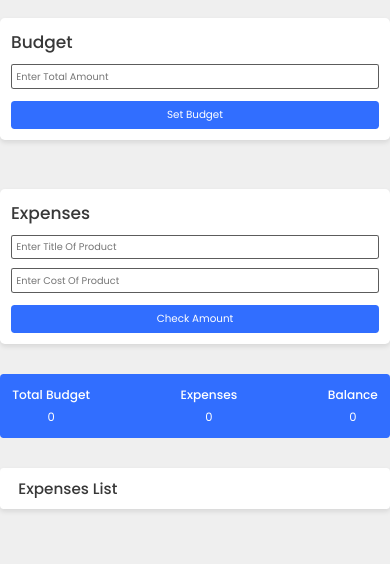
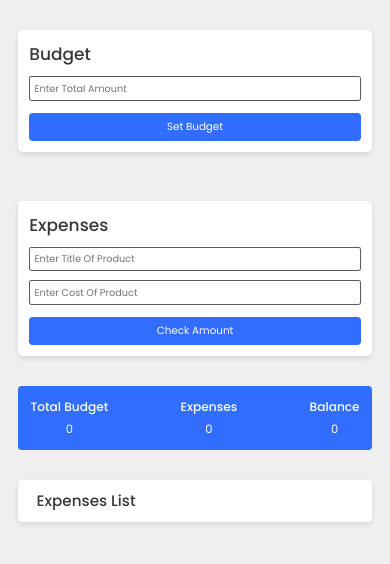
Before and after one commit to divyanshu-sriwastva/expense-tracker, a plain HTML site: page index.html in a window 390 px wide. Drawn offline with nearby package versions, Linux system fonts and the light colour scheme.

Commit message:
Update style.css

```diff
--- a/style.css
+++ b/style.css
@@ -243,6 +243,9 @@ body {
   .title {
     width: 15rem;
   }
+  body {
+    padding: 5rem 3rem;
+  }
 }
 @media (max-width: 384px) {
   html {
```
